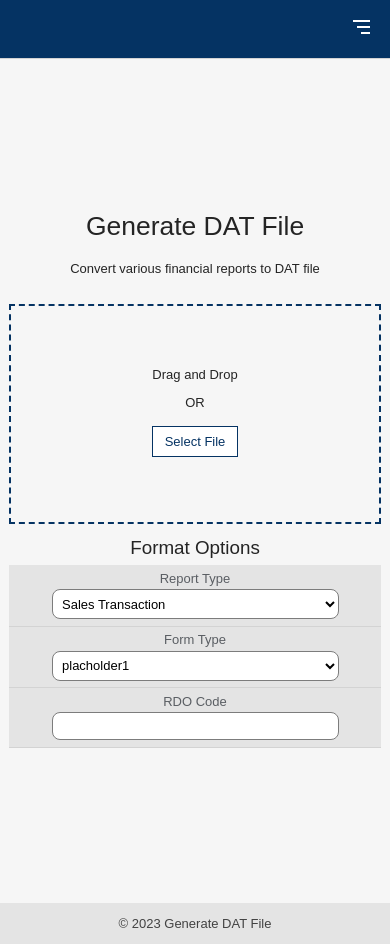
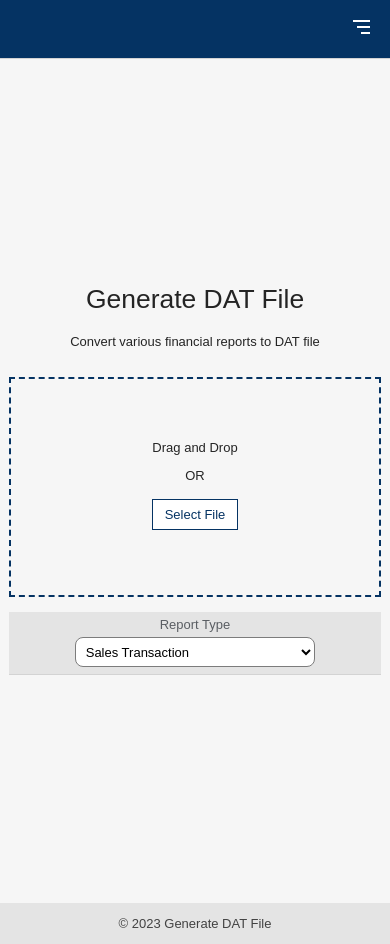
Before and after one commit to github-user-418848/file-converter, a Vue app: page /vat/st/placholder1 in a window 390 px wide. Built offline with nearby package versions, Linux system fonts and the light colour scheme.

Commit message:
refactored code for improved UI

```diff
--- a/src/components/FormattingOptions.vue
+++ b/src/components/FormattingOptions.vue
@@ -1,7 +1,9 @@
 <template>
-    <h2>Format Options</h2>
-    <div class="card">
+    <div v-if="showReportTypeCard" class="card">
+        <div class="col-4">
             <label for="report_type">Report Type</label>
+        </div>
+        <div class="col-8">
             <select name="report_type" id="report_type" @change="onReportTypeChange">
                 <option v-for="reportType in filteredReportTypes" :key="reportType.id" :value="reportType.id"
                     :selected="isFirstMatchingReportType(reportType)">
@@ -9,8 +11,12 @@
                 </option>
             </select>
         </div>
-    <div class="card">
+    </div>
+    <div v-if="showFormTypeCard" class="card">
+        <div class="col-4">
             <label for="form_type">Form Type</label>
+        </div>
+        <div class="col-8">
             <select name="form_type" id="form_type" @change="onFormTypeChange">
                 <option v-for="formType in filteredFormTypes" :key="formType.id" :value="formType.name"
                     :selected="isFirstMatchingFormType(formType)">
@@ -18,9 +24,19 @@
                 </option>
             </select>
         </div>
-    <div class="card">
+    </div>
+    <div v-if="showRdoCode" class="card">
+        <div class="col-4">
             <label for="rdo_code">RDO Code </label>
-        <input type="text" name="rdo_code" id="rdo_code">
+        </div>
+        <div class="row col-8">
+            <div class="col-sm-9 col-12">
+                <input ref="rdoCodeInput" type="text" name="rdo_code" id="rdo_code" v-model="rdoCode" :disabled="!isRdoCodeEmpty" @keyup.enter="onRdoCodeChange">
+            </div>
+            <div class="col-sm-3 col-12">
+                <button id="rdoCodeSubmitBtn" :class="['btn', { 'btn-danger': !isRdoCodeEmpty }]" @click="onRdoCodeChange">{{ rdoCodeButtonLabel }}</button>
+            </div>
+        </div>
     </div>
 </template>
 
@@ -35,6 +51,7 @@ export default {
         return {
             dataReportTypes: reportTypes,
             dataFormTypes: formTypes,
+            rdoCode: this.$route.params.rdo_code,
         }
     },
 
@@ -48,6 +65,21 @@ export default {
                 return [output[0]];
             }
             return output;
+        },
+        showFormTypeCard() {
+            return this.$route.params.tax_type === 'wt'
+        },
+        showReportTypeCard() {
+            return this.$route.params.tax_type !== 'boa'
+        },
+        showRdoCode() {
+            return this.$route.params.tax_type === 'wt'
+        },
+        isRdoCodeEmpty() {
+            return this.$route.params.rdo_code === '';
+        },
+        rdoCodeButtonLabel() {
+            return this.$route.params.rdo_code ? 'Remove' : 'Enter';
         },
     },
 
@@ -72,16 +104,37 @@ export default {
 
         onReportTypeChange(event) {
             const reportType = event.target.value
+
             if (reportType) {
+                let params = { report_type: reportType }
+                if (this.$route.params.tax_type === 'wt') {
                     const formType = this.dataFormTypes.find(formType => formType.index === reportType).name
-                this.$router.push({ name: 'TaxPage', params: { report_type: reportType, form_type: formType } })
+                    params.form_type = formType
+                }
+
+                this.$router.push({ params })
             }
         },
         onFormTypeChange(event) {
             const formTypeId = event.target.value
             if (formTypeId) {
-                this.$router.push({ name: 'TaxPage', params: { report_type: this.$route.params.report_type, form_type: formTypeId } })
+                this.$router.push({ params: { report_type: this.$route.params.report_type, form_type: formTypeId } })
             }
+        },
+        onRdoCodeChange() {
+            const params = {
+                report_type: this.$route.params.report_type,
+                form_type: this.$route.params.form_type,
+            }
+
+            if (this.isRdoCodeEmpty) {
+                params.rdo_code = this.rdoCode
+            }
+            else {
+                params.rdo_code = ''
+            }
+
+            this.$router.push({ params });
         }
     }
 }
@@ -89,9 +142,7 @@ export default {
 </script>
 
 <style>
-
-input,
-select {
+input, select {
     background-color: white;
     color: black;
     outline: none;
@@ -99,18 +150,31 @@ select {
     border-radius: 8px;
     padding: clamp(0.3125rem, 0.3125rem + 0.2604vw, 0.625rem);
     width: 100%;
-    max-width: 287px;
 }
 
-@media screen and (max-width: 450px) {
-    .card {
+#rdoCodeSubmitBtn {
+    width: 100%;
+    max-width: 100%;
+}
+
+.btn-danger {
+  background-color: var(--warning);
+}
+
+.btn-danger:hover {
+    background-color: var(--warning-secondary);
+}
+
+@media screen and (max-width: 499px) {
+    .card, .card > .row {
+        row-gap: .4rem;
         flex-direction: column;
         justify-content: center;
         text-align: center;
     }
+
     label {
         margin-bottom: .3rem;
     }
 }
-
 </style>
```
Lines whose indentation alone changed are shown as unchanged.
